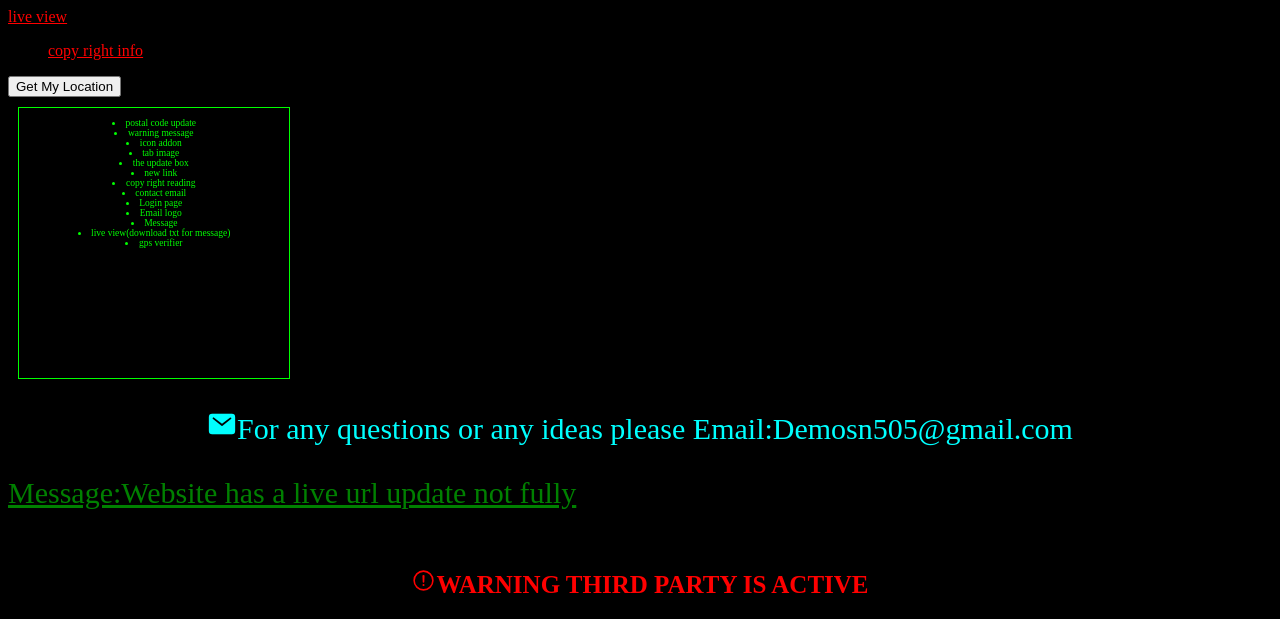
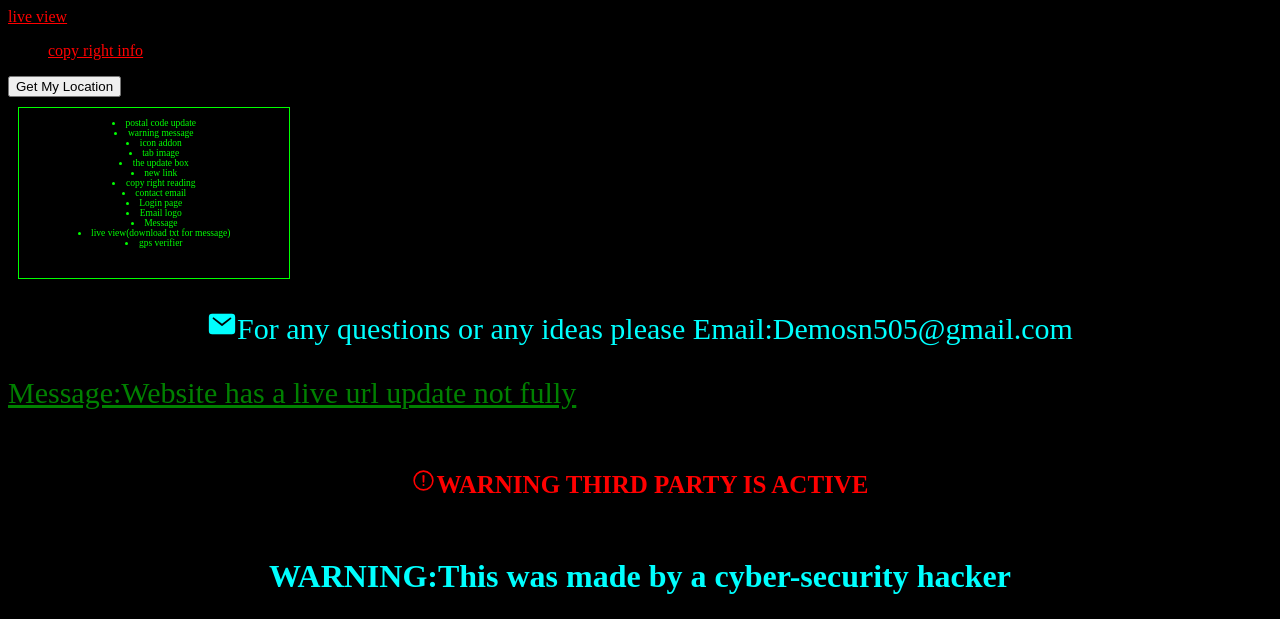
Before and after one commit to dhkiller350/you, a PHP site: page /index.html in a window 1280 px wide. Shown: the top 619 px of the page. Run offline with PHP 8.4, Linux system fonts and the light colour scheme.

Commit message:
Update style.css

```diff
--- a/style.css
+++ b/style.css
@@ -57,7 +57,7 @@ h1{
 
 .box{
   width: 250px;
-  height: 250px;
+  height: 150px;
   border: 1px solid lime;
   padding: 10px;
   margin: 10px;
```
